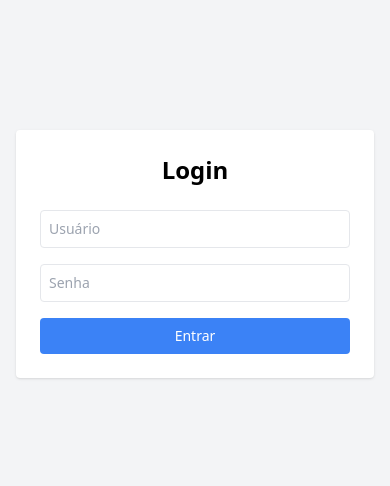
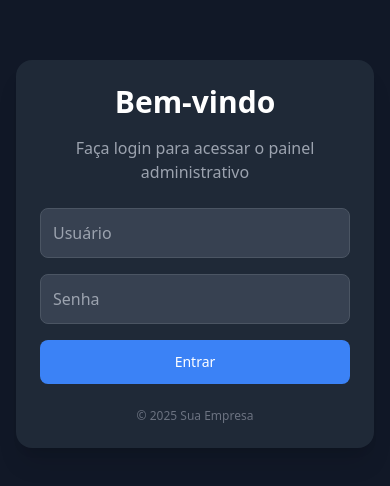
Before and after one commit to daniel2025mar/Cardapio-Demo-V2, a website built with Vite: page painel/login.html in a window 390 px wide. Shown: the part 168-654 px from the top of the page. Built offline with nearby package versions, Linux system fonts and the light colour scheme.

Commit message:
Atualiza tela de login para dark mode e responsiva

```diff
--- a/painel/login.html
+++ b/painel/login.html
@@ -6,17 +6,30 @@
   <title>Login - Painel Administrativo</title>
   <script src="https://cdn.tailwindcss.com"></script>
 </head>
-<body class="h-screen flex items-center justify-center bg-gray-100 p-4">
+<body class="h-screen flex items-center justify-center bg-gray-900 p-4">
 
   <!-- Tela de Login -->
-  <div id="login-container" class="bg-white p-6 sm:p-8 rounded shadow w-full max-w-md">
-    <h2 class="text-2xl sm:text-3xl font-bold mb-6 text-center">Login</h2>
+  <div id="login-container" class="bg-gray-800 p-6 sm:p-10 rounded-2xl shadow-xl w-full max-w-md">
+
+    <!-- Cabeçalho -->
+    <h2 class="text-3xl font-bold mb-4 text-center text-white">Bem-vindo</h2>
+    <p class="text-center text-gray-400 mb-6">Faça login para acessar o painel administrativo</p>
+
+    <!-- Formulário -->
     <form id="login-form" class="flex flex-col gap-4">
-      <input type="text" id="username" placeholder="Usuário" class="border p-2 rounded w-full text-sm sm:text-base" required>
-      <input type="password" id="password" placeholder="Senha" class="border p-2 rounded w-full text-sm sm:text-base" required>
-      <button type="submit" class="bg-blue-500 text-white px-4 py-2 rounded hover:bg-blue-600 w-full text-sm sm:text-base">Entrar</button>
+      <input type="text" id="username" placeholder="Usuário"
+             class="bg-gray-700 border border-gray-600 p-3 rounded-lg w-full text-white placeholder-gray-400 focus:outline-none focus:ring-2 focus:ring-blue-500" required>
+      <input type="password" id="password" placeholder="Senha"
+             class="bg-gray-700 border border-gray-600 p-3 rounded-lg w-full text-white placeholder-gray-400 focus:outline-none focus:ring-2 focus:ring-blue-500" required>
+      <button type="submit"
+              class="bg-blue-500 text-white px-4 py-3 rounded-lg hover:bg-blue-600 transition-colors duration-200 w-full text-sm sm:text-base font-medium">Entrar</button>
     </form>
-    <p id="login-error" class="text-red-500 mt-2 text-sm hidden">Usuário ou senha incorretos!</p>
+
+    <!-- Mensagem de erro -->
+    <p id="login-error" class="text-red-500 mt-2 text-sm hidden text-center">Usuário ou senha incorretos!</p>
+
+    <!-- Rodapé opcional -->
+    <p class="text-gray-500 mt-6 text-center text-xs sm:text-sm">© 2025 Sua Empresa</p>
   </div>
 
   <!-- Painel Administrativo (não carregar direto) -->
```
